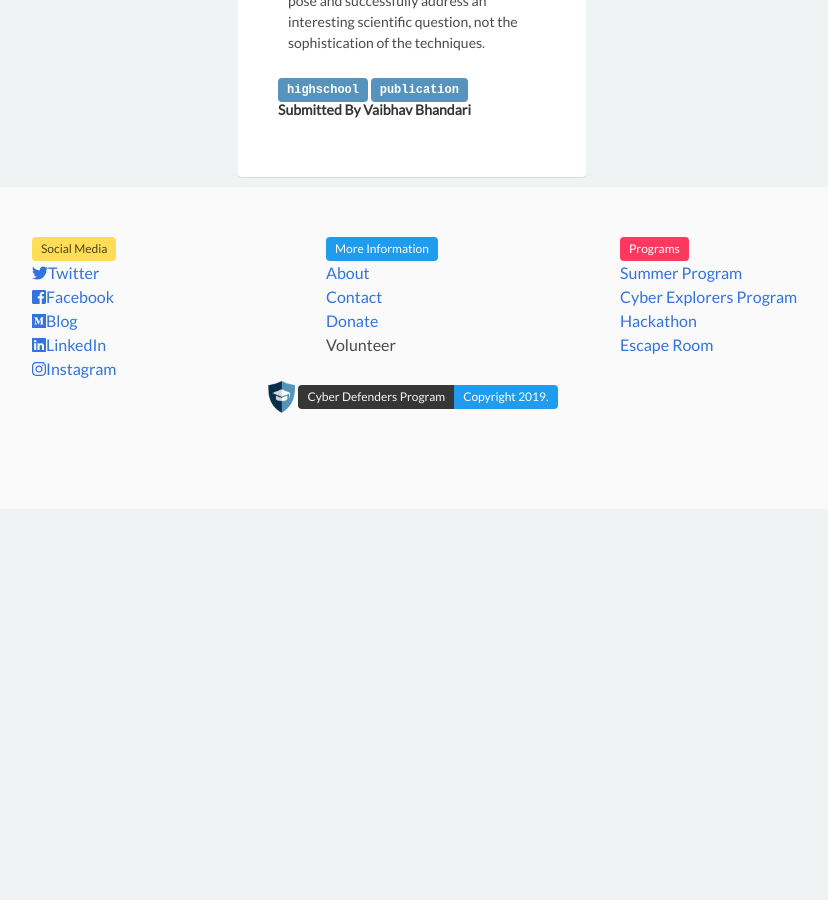
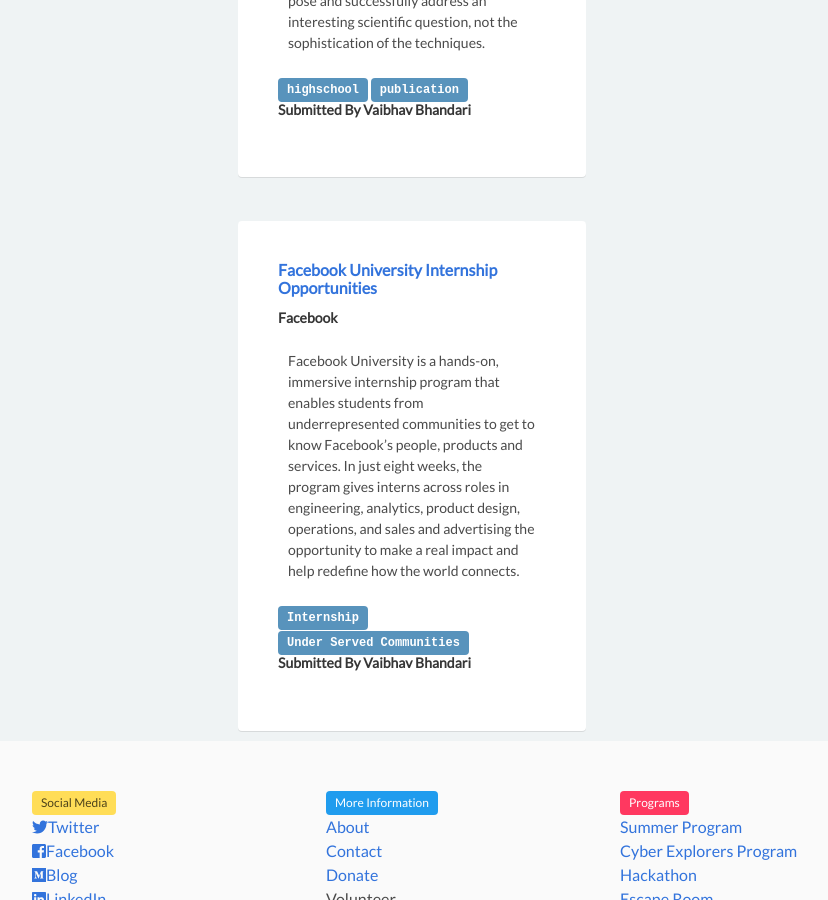
Before and after one commit to cyberdefendersprogram/www-homepage, a Jekyll site: the page built from jobboard.html, in a window 1280 px wide and 900 px high, scrolled down 789 px. Shown: the whole window, without its empty margins (228-1056 px from the left). Built offline with Jekyll 4.4.1, drawn with Linux system fonts in a browser that asks for light colours; nearby versions of some CDN libraries; before the commit the page ends 1298 px from its top, so only the background shows below that.

```diff
--- a/_data/jobs.yml
+++ b/_data/jobs.yml
@@ -23,3 +23,13 @@
   tags:
     - degree
   by: "Vaibhav Bhandari"
+
+- title: "Facebook University Internship Opportunities"
+  link: https://www.facebook.com/careers/students-and-grads/students
+  description: "
+Facebook University is a hands-on, immersive internship program that enables students from underrepresented communities to get to know Facebook’s people, products and services. In just eight weeks, the program gives interns across roles in engineering, analytics, product design, operations, and sales and advertising the opportunity to make a real impact and help redefine how the world connects."
+  company: "Facebook"
+  tags:
+    - Internship
+    - Under Served Communities
+  by: "Vaibhav Bhandari"
```
Also changed, not shown: _data/_files.yml (added, +9 -0 lines), _data/_get-data.rb (added, +13 -0 lines), _data/securitytools4nonprofits.csv (line endings or trailing spaces).
